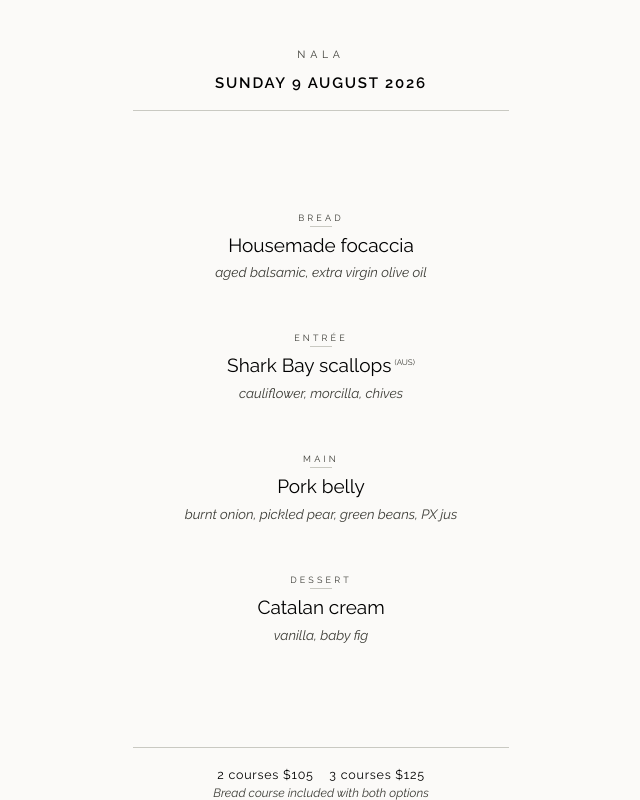
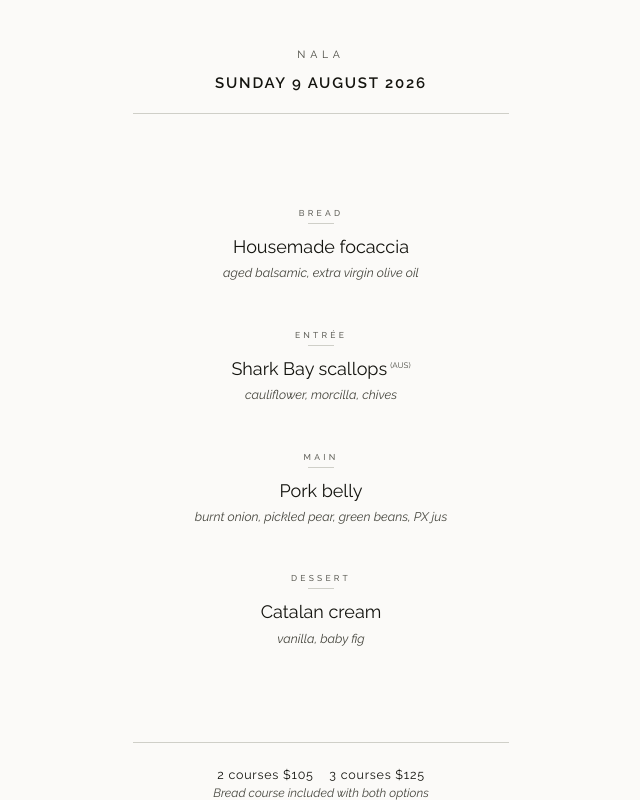
Before and after one commit to NALA-Resort/nala-menu, a plain HTML site: page index.html in a window 1280 px wide. Shown: the whole page, without its empty margins (319-959 px from the left). Drawn offline with Linux system fonts and the light colour scheme.

Commit message:
Restore spacing and refine weights

```diff
--- a/index.html
+++ b/index.html
@@ -27,7 +27,7 @@
 <title>Nala — Tonight's Menu</title>
 <style>
   * { margin: 0; padding: 0; box-sizing: border-box; }
-  :root { --cream: #FBFAF8; --ink: #000000; --mid: #3D3D37; --rule: #C9C9C2; }
+  :root { --cream: #FBFAF8; --ink: #14140F; --mid: #47473F; --rule: #CFCFC8; }
 
   html, body {
     width: 100%;
@@ -86,34 +86,36 @@
     color: var(--ink);
     text-align: center;
     text-transform: uppercase;
-    padding: 0 0 2.2vh;
+    padding: 0 0 2.6vh;
     border-bottom: 1px solid var(--rule);
   }
 
-  .spacer-top { flex: 2; }
-  .spacer-mid { flex: 1; }
-  .spacer-bot { flex: 2; }
+  .spacer-top { flex: 2; min-height: 18px; }
+  .spacer-mid { flex: 1; min-height: 26px; }
+  .spacer-bot { flex: 2; min-height: 18px; }
 
   .course { text-align: center; }
 
   .course-label {
     font-family: 'Raleway', Helvetica, Arial, sans-serif;
-    font-size: 9px;
-    letter-spacing: 0.35em;
+    font-size: 8.5px;
+    font-weight: 500;
+    letter-spacing: 0.38em;
     text-transform: uppercase;
     color: var(--mid);
-    margin-bottom: 3px;
+    margin-bottom: 5px;
+    opacity: .85;
   }
 
   .course-rule {
-    width: 22px;
+    width: 26px;
     height: 1px;
     background: var(--rule);
-    margin: 3px auto 7px;
+    margin: 4px auto 12px;
   }
 
   .dish-name {
-    font-size: 19px;
+    font-size: 18px;
     font-weight: 400;
     color: var(--ink);
     line-height: 1.25;
@@ -131,15 +133,15 @@
   .dish-desc {
     font-style: italic;
     font-weight: 400;
-    font-size: 13.5px;
+    font-size: 12.5px;
     color: var(--mid);
-    line-height: 1.5;
+    line-height: 1.55;
   }
 
   footer {
     border-top: 1px solid var(--rule);
     text-align: center;
-    padding: 2.4vh 0 0;
+    padding: 3vh 0 0;
   }
 
   .pricing {
```
